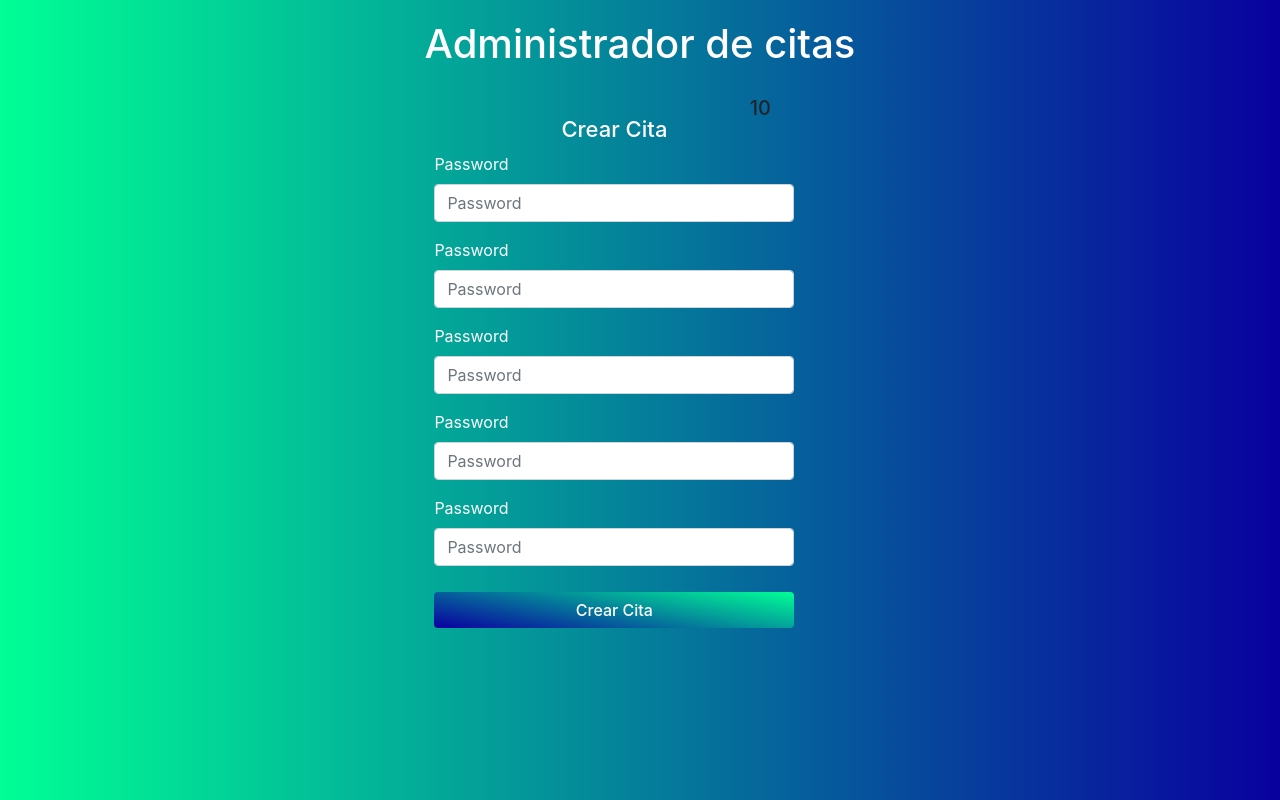
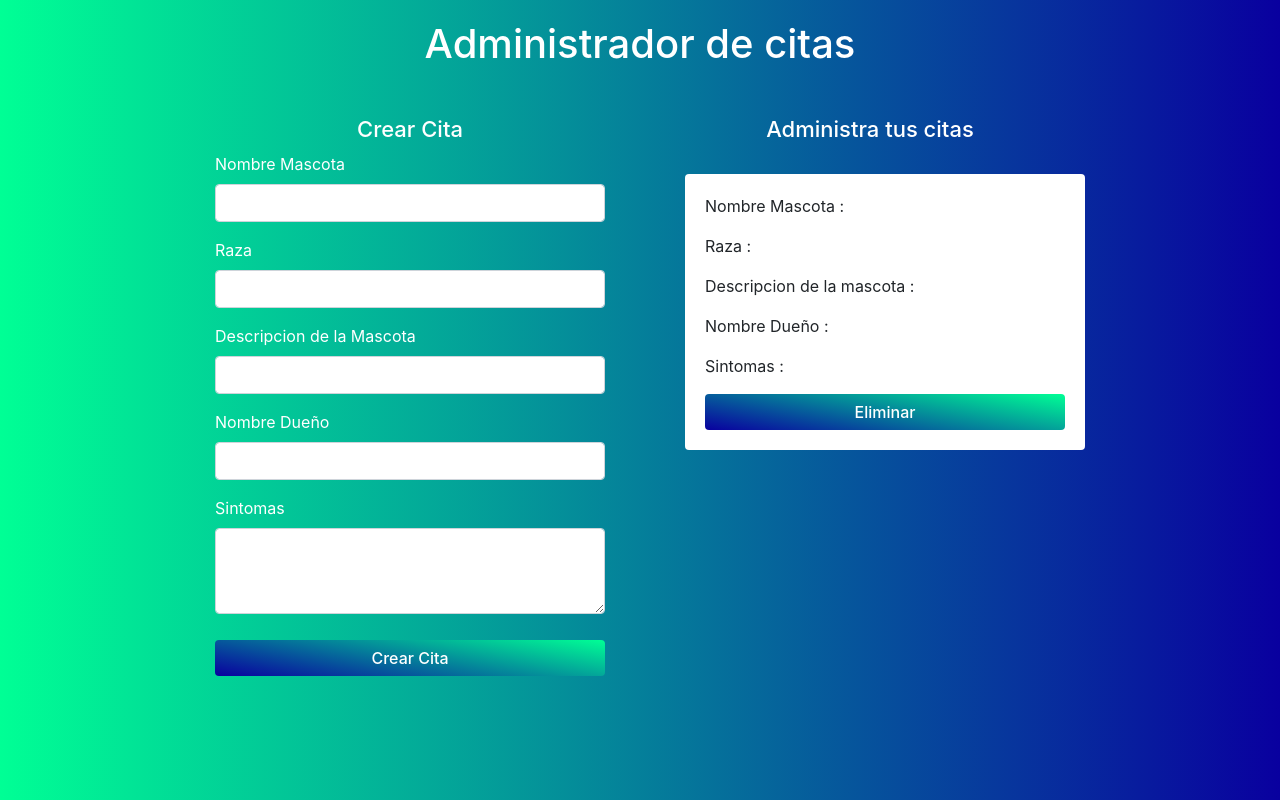
Before and after one commit to mvalencia29/Citas-Mascotas, a React (Create React App) app: page / in a window 1280 px wide. Built offline with nearby package versions, Linux system fonts and the light colour scheme; the HTML template or start-up script is replaced by a standard one.

Commit message:
Creando Card para mostrar informacion de las citas

```diff
--- /dev/null
+++ b/src/components/Cita.js
@@ -0,0 +1,28 @@
+import React from "react";
+import { Card, Form, Button } from "react-bootstrap";
+
+const Cita = () => {
+  return (
+    <Card
+      style={{ minWidth: "400px", background: "white", border: "none", margin: "10px" }}
+    >
+      <Card.Body>
+      <p>Nombre Mascota : </p>
+      <p>Raza : </p>
+      <p>Descripcion de la mascota : </p>
+      <p>Nombre Dueño : </p>
+      <p>Sintomas : </p>
+        <Button
+          variant="primary"
+          type="button"
+          id="btn-guardar"
+          style={{ width: "100%", border: "none" }}
+        >
+          Eliminar
+        </Button>
+      </Card.Body>
+    </Card>
+  );
+};
+
+export default Cita;
--- a/src/components/Citas.js
+++ b/src/components/Citas.js
@@ -1,10 +1,11 @@
 import React from "react";
-import { Card } from "react-bootstrap";
+import Cita from "./Cita";
 
 const Citas = () => {
   return (
     <div className="container-citas">
-          <Title title={10} />
+      <Title title="Administra tus citas" />
+      <Cita />
     </div>
   );
 };
@@ -12,11 +13,7 @@ const Citas = () => {
 const Title = (props) => {
   const { title } = props;
 
-  return (
-    <div>
-      <h5 style={{ textAlign: "center"}}>{title}</h5>
-    </div>
-  );
+  return <h5 style={{ textAlign: "center", marginBottom: "32px" }}>{title}</h5>;
 };
 
 export default Citas;
--- a/src/components/Formulario.js
+++ b/src/components/Formulario.js
@@ -10,24 +10,24 @@ const Formulario = () => {
       <Card.Body>
         <Card.Title>Crear Cita</Card.Title>
         <Form.Group>
-          <Form.Label>Password</Form.Label>
-          <Form.Control type="password" placeholder="Password" />
+          <Form.Label>Nombre Mascota</Form.Label>
+          <Form.Control type="text" />
         </Form.Group>
         <Form.Group>
-          <Form.Label>Password</Form.Label>
-          <Form.Control type="password" placeholder="Password" />
+          <Form.Label>Raza</Form.Label>
+          <Form.Control type="text" />
         </Form.Group>
         <Form.Group>
-          <Form.Label>Password</Form.Label>
-          <Form.Control type="password" placeholder="Password" />
+          <Form.Label>Descripcion de la Mascota</Form.Label>
+          <Form.Control type="text" />
         </Form.Group>
         <Form.Group>
-          <Form.Label>Password</Form.Label>
-          <Form.Control type="password" placeholder="Password" />
+          <Form.Label>Nombre Dueño</Form.Label>
+          <Form.Control type="text" />
         </Form.Group>
         <Form.Group>
-          <Form.Label>Password</Form.Label>
-          <Form.Control type="password" placeholder="Password" />
+          <Form.Label>Sintomas</Form.Label>
+          <Form.Control as="textarea" rows="3" />
         </Form.Group>
         <Button
           variant="primary"
--- a/src/index.css
+++ b/src/index.css
@@ -38,16 +38,21 @@ code {
   margin-bottom: 10px;
 }
 
-#btn-guardar:hover {
+.btn:hover {
   background: linear-gradient(90deg, rgba(0,255,149,1) 0%, rgba(9,0,159,1) 100%);
-  font-weight: 500;
 }
 
-#btn-guardar {
+.btn {
   background: linear-gradient(10deg, rgba(9,0,159,1) 0%, rgba(0,255,149,1) 100%);
   font-weight: 500;
 }
 
 .container-citas{
+  min-width: 400px;
+  padding: 1.25rem;
+}
 
+.container-citas > h5{
+  color: white;
+  font-size: 22px;
 }
```
